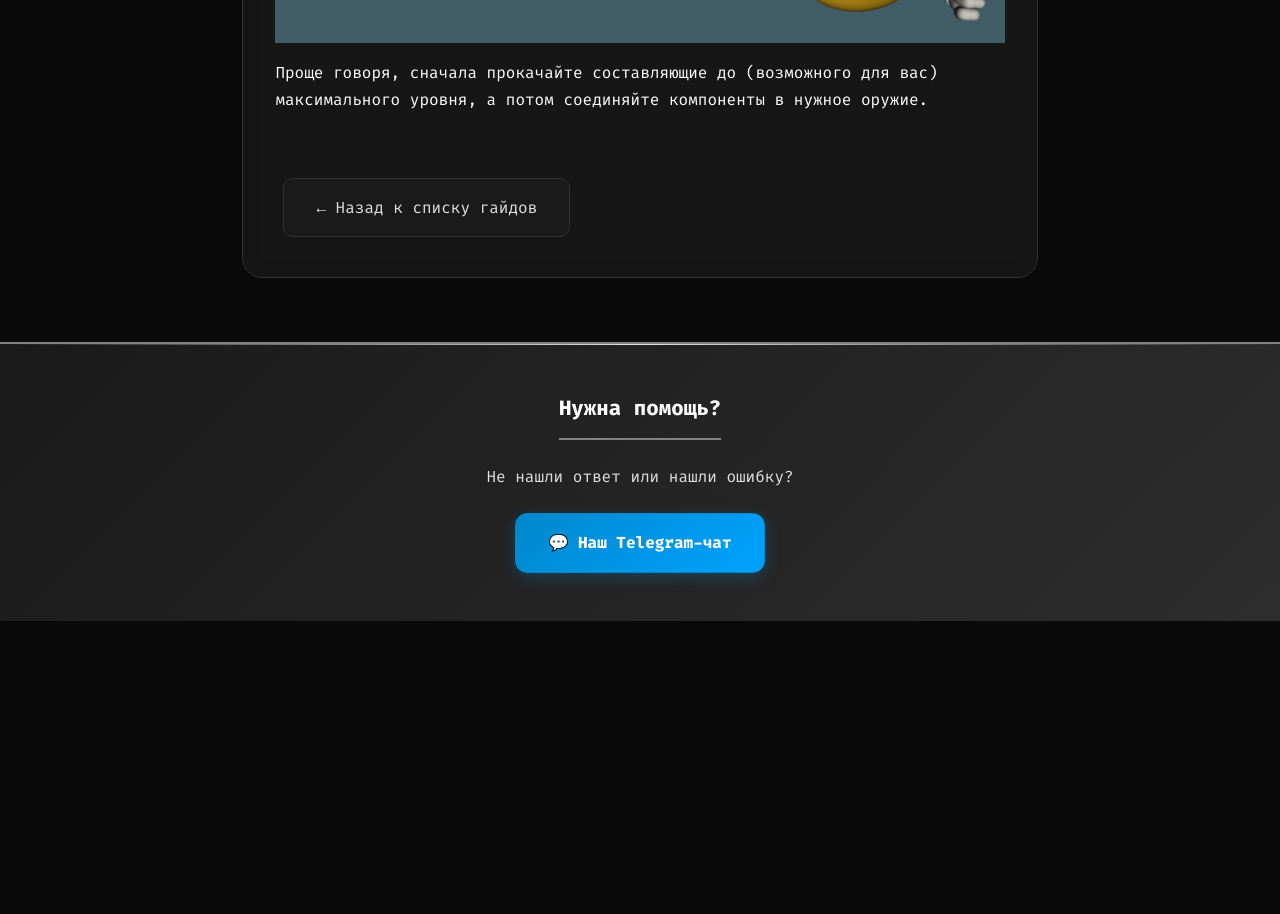
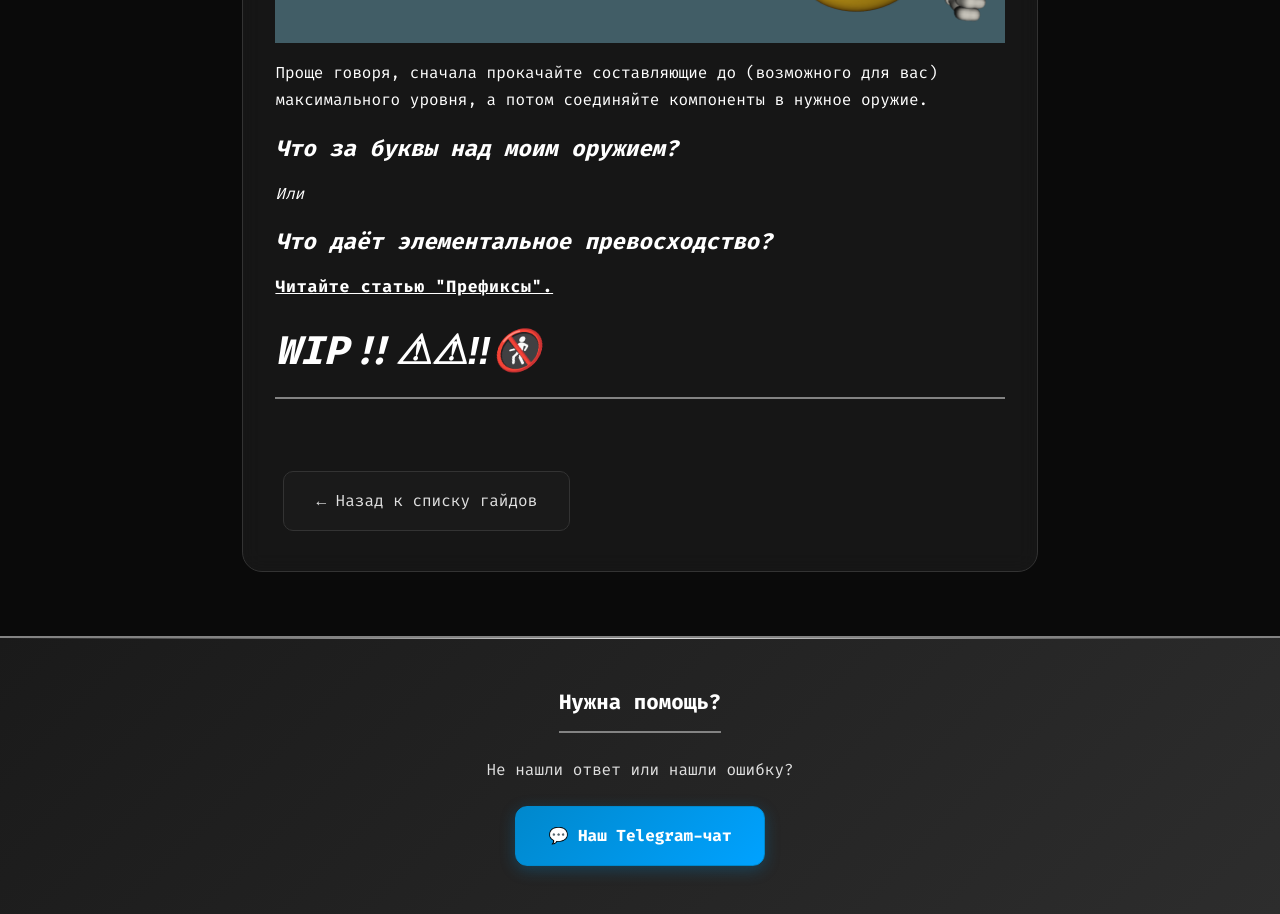
Before and after one commit to utyara3/utyara3.github.io, an Eleventy site: page src/content/guide/faq.md in a window 1280 px wide. Shown: the part 1320-2234 px from the top of the page. Before the commit the page ends 1941 px from the top, so only its background shows below. Built offline with nearby package versions, Linux system fonts and the light colour scheme; Eleventy itself is replaced by a stand-in of ours; files that its build step writes are made by us from their sources.

Commit message:
Update 📚 Гайды “faq”

```diff
--- a/src/content/guide/faq.md
+++ b/src/content/guide/faq.md
@@ -23,3 +23,19 @@ order: 0
 ![](/assets/guide/images/uploads/fastcrafting.png)
 
 Проще говоря, сначала прокачайте составляющие до (возможного для вас) максимального уровня, а потом соединяйте компоненты в нужное оружие.
+
+> ### *Что за буквы над моим оружием?*
+>
+> *Или*
+>
+> ### *Что даёт элементальное превосходство?*
+
+**[Читайте статью "Префиксы".](https://precious-clafoutis-3f2959.netlify.app/content/guide/prefixes/)**
+
+
+
+
+
+
+
+# *WIP!!⚠⚠‼🚷*
```
